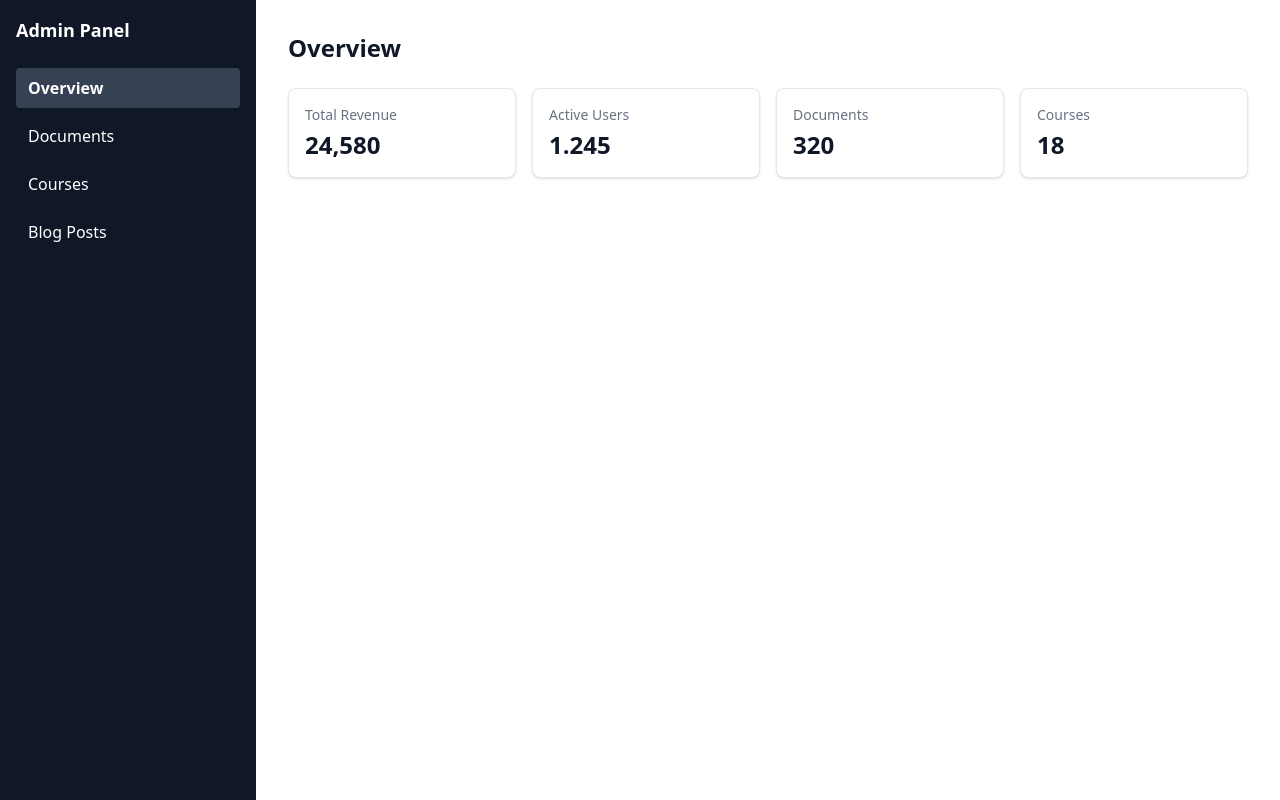
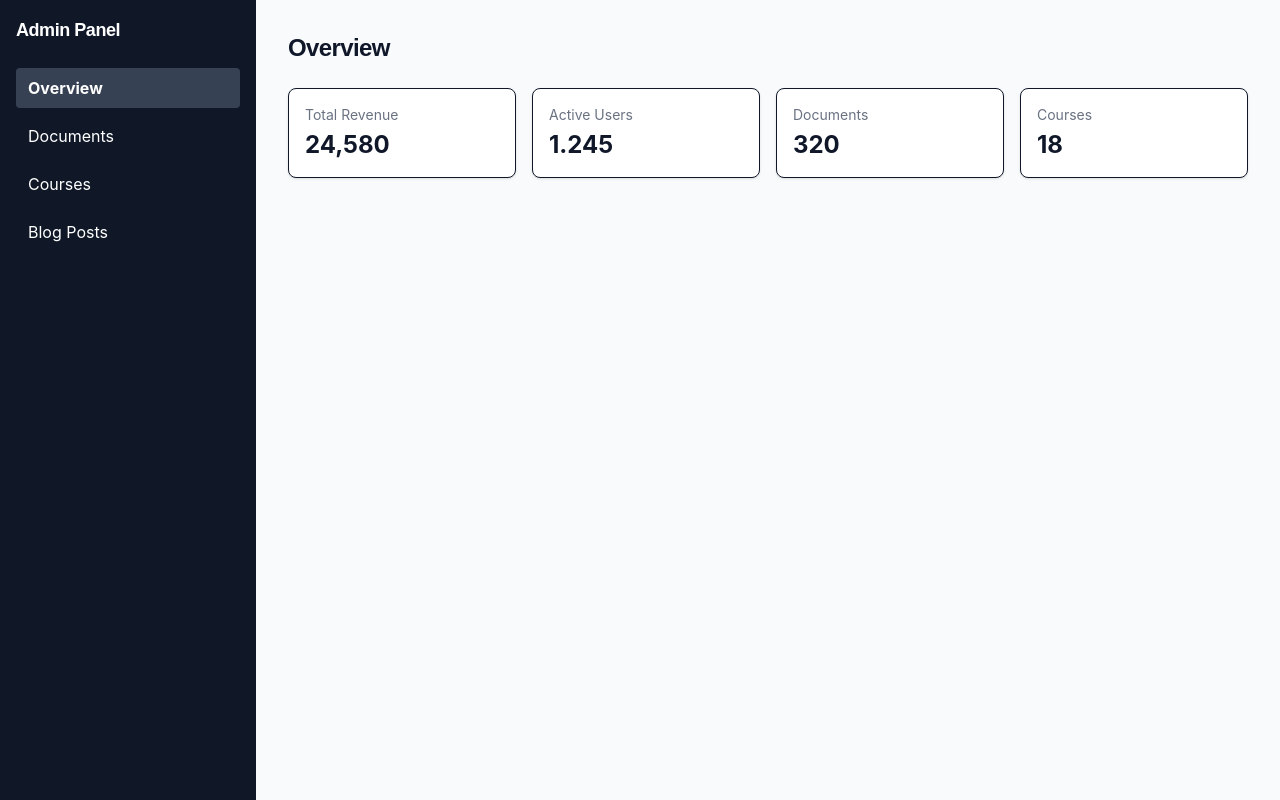
Before and after one commit to asotaku205/Docs4Study, a React (Vite) app in the folder client/: page /admin in a window 1280 px wide. Built offline with nearby package versions, Linux system fonts and the light colour scheme.

Commit message:
add 404 not found page and set up color ui

```diff
--- a/client/package.json
+++ b/client/package.json
@@ -33,6 +33,8 @@
     "eslint-plugin-react-hooks": "^7.0.1",
     "eslint-plugin-react-refresh": "^0.4.24",
     "globals": "^16.5.0",
+    "tailwindcss-animate": "^1.0.7",
+    "tw-animate-css": "^1.4.0",
     "vite": "^7.2.4"
   }
 }
--- a/client/src/App.jsx
+++ b/client/src/App.jsx
@@ -1,4 +1,5 @@
 import { Route, Switch, Link } from "wouter";
+import NotFound from "./pages/NotFound";
 import AdminDashboard from "./pages/AdminDashboard";
 import "./App.css";
 
@@ -25,7 +26,7 @@ function App() {
     <Switch>
       <Route path="/" component={HomePage} />
       <Route path="/admin" component={AdminDashboard} />
-      <Route>404 Page Not Found</Route>
+      <Route component={NotFound} />
     </Switch>
   );
 }
--- a/client/src/index.css
+++ b/client/src/index.css
@@ -1,33 +1,176 @@
 @import "tailwindcss";
+@import "tw-animate-css";
 
-@theme {
-  --color-primary: #1f2937;
-  --color-primary-foreground: #f9fafb;
-  --color-secondary: #f3f4f6;
-  --color-secondary-foreground: #1f2937;
-  --color-destructive: #ef4444;
-  --color-destructive-foreground: #ffffff;
-  --color-muted: #f3f4f6;
-  --color-muted-foreground: #6b7280;
-  --color-accent: #f3f4f6;
-  --color-accent-foreground: #1f2937;
-  --color-card: #ffffff;
-  --color-card-foreground: #1f2937;
-  --color-border: #e5e7eb;
-  --color-input: #e5e7eb;
-  --color-ring: #1f2937;
+@custom-variant dark (&:is(.dark *));
 
-  --radius-lg: 0.5rem;
-  --radius-md: 0.375rem;
-  --radius-sm: 0.25rem;
+@theme inline {
+  --radius-sm: calc(var(--radius) - 4px);
+  --radius-md: calc(var(--radius) - 2px);
+  --radius-lg: var(--radius);
+  --radius-xl: calc(var(--radius) + 4px);
+
+  /* Modern Blue Palette */
+  --color-background: hsl(var(--background));
+  --color-foreground: hsl(var(--foreground));
+
+  --color-card: hsl(var(--card));
+  --color-card-foreground: hsl(var(--card-foreground));
+
+  --color-popover: hsl(var(--popover));
+  --color-popover-foreground: hsl(var(--popover-foreground));
+
+  --color-primary: hsl(var(--primary));
+  --color-primary-foreground: hsl(var(--primary-foreground));
+
+  --color-secondary: hsl(var(--secondary));
+  --color-secondary-foreground: hsl(var(--secondary-foreground));
+
+  --color-muted: hsl(var(--muted));
+  --color-muted-foreground: hsl(var(--muted-foreground));
+
+  --color-accent: hsl(var(--accent));
+  --color-accent-foreground: hsl(var(--accent-foreground));
+
+  --color-destructive: hsl(var(--destructive));
+  --color-destructive-foreground: hsl(var(--destructive-foreground));
+
+  --color-border: hsl(var(--border));
+  --color-input: hsl(var(--input));
+  --color-ring: hsl(var(--ring));
+
+  --color-chart-1: hsl(var(--chart-1));
+  --color-chart-2: hsl(var(--chart-2));
+  --color-chart-3: hsl(var(--chart-3));
+  --color-chart-4: hsl(var(--chart-4));
+  --color-chart-5: hsl(var(--chart-5));
+
+  --color-sidebar: hsl(var(--sidebar));
+  --color-sidebar-foreground: hsl(var(--sidebar-foreground));
+  --color-sidebar-primary: hsl(var(--sidebar-primary));
+  --color-sidebar-primary-foreground: hsl(var(--sidebar-primary-foreground));
+  --color-sidebar-accent: hsl(var(--sidebar-accent));
+  --color-sidebar-accent-foreground: hsl(var(--sidebar-accent-foreground));
+  --color-sidebar-border: hsl(var(--sidebar-border));
+  --color-sidebar-ring: hsl(var(--sidebar-ring));
+
+  --font-sans: 'Inter', sans-serif;
+  --font-heading: 'Outfit', sans-serif;
+
+  --radius: 0.5rem;
+
+  --shadow-sm: 0 1px 2px 0 rgb(0 0 0 / 0.05);
+  --shadow: 0 1px 3px 0 rgb(0 0 0 / 0.1), 0 1px 2px -1px rgb(0 0 0 / 0.1);
+  --shadow-md: 0 4px 6px -1px rgb(0 0 0 / 0.1), 0 2px 4px -2px rgb(0 0 0 / 0.1);
+  --shadow-lg: 0 10px 15px -3px rgb(0 0 0 / 0.1), 0 4px 6px -4px rgb(0 0 0 / 0.1);
+  --shadow-xl: 0 20px 25px -5px rgb(0 0 0 / 0.1), 0 8px 10px -6px rgb(0 0 0 / 0.1);
 }
 
-* {
-  @apply border-gray-200;
+/* LIGHT MODE - Minimalist & Modern */
+:root {
+  /* Base - White / Very Light Gray */
+  --background: 210 40% 98%;
+  --foreground: 222 47% 11%; /* Deep Blue-Black */
+
+  /* Cards - Pure White */
+  --card: 0 0% 100%;
+  --card-foreground: 222 47% 11%;
+
+  /* Popover */
+  --popover: 0 0% 100%;
+  --popover-foreground: 222 47% 11%;
+
+  /* Primary - Deep Blue */
+  --primary: 222 47% 11%;
+  --primary-foreground: 210 40% 98%;
+
+  /* Secondary - Soft Gray Blue */
+  --secondary: 210 40% 96.1%;
+  --secondary-foreground: 222 47% 11%;
+
+  /* Muted - Gray */
+  --muted: 210 40% 96.1%;
+  --muted-foreground: 215 16% 47%;
+
+  /* Accent - Light Blue/Teal Touch */
+  --accent: 210 40% 96.1%;
+  --accent-foreground: 222 47% 11%;
+
+  /* Destructive */
+  --destructive: 0 84.2% 60.2%;
+  --destructive-foreground: 210 40% 98%;
+
+  /* Borders */
+  --border: 214 32% 91%;
+  --input: 214 32% 91%;
+  --ring: 222 47% 11%;
+
+  /* Sidebar */
+  --sidebar: 0 0% 100%;
+  --sidebar-foreground: 222 47% 11%;
+  --sidebar-primary: 222 47% 11%;
+  --sidebar-primary-foreground: 210 40% 98%;
+  --sidebar-accent: 210 40% 96.1%;
+  --sidebar-accent-foreground: 222 47% 11%;
+  --sidebar-border: 220 13% 91%;
+  --sidebar-ring: 217.2 91.2% 59.8%;
+
+  /* Charts */
+  --chart-1: 222 47% 11%;
+  --chart-2: 215 25% 27%;
+  --chart-3: 199 89% 48%;
+  --chart-4: 43 74% 66%;
+  --chart-5: 27 87% 67%;
+
+  --radius: 0.5rem;
 }
 
-body {
-  @apply bg-white text-gray-900;
-  margin: 0;
-  font-family: system-ui, -apple-system, BlinkMacSystemFont, 'Segoe UI', Roboto, 'Helvetica Neue', Arial, sans-serif;
+.dark {
+  --background: 222 47% 11%;
+  --foreground: 210 40% 98%;
+
+  --card: 222 47% 11%;
+  --card-foreground: 210 40% 98%;
+
+  --popover: 222 47% 11%;
+  --popover-foreground: 210 40% 98%;
+
+  --primary: 210 40% 98%;
+  --primary-foreground: 222 47% 11%;
+
+  --secondary: 217.2 32.6% 17.5%;
+  --secondary-foreground: 210 40% 98%;
+
+  --muted: 217.2 32.6% 17.5%;
+  --muted-foreground: 215 20.2% 65.1%;
+
+  --accent: 217.2 32.6% 17.5%;
+  --accent-foreground: 210 40% 98%;
+
+  --destructive: 0 62.8% 30.6%;
+  --destructive-foreground: 210 40% 98%;
+
+  --border: 217.2 32.6% 17.5%;
+  --input: 217.2 32.6% 17.5%;
+  --ring: 212.7 26.8% 83.9%;
+
+  --sidebar: 222 47% 11%;
+  --sidebar-foreground: 210 40% 98%;
+  --sidebar-primary: 210 40% 98%;
+  --sidebar-primary-foreground: 222 47% 11%;
+  --sidebar-accent: 217.2 32.6% 17.5%;
+  --sidebar-accent-foreground: 210 40% 98%;
+  --sidebar-border: 217.2 32.6% 17.5%;
+  --sidebar-ring: 217.2 91.2% 59.8%;
 }
+
+@layer base {
+  * {
+    @apply border-border;
+  }
+  body {
+    @apply font-sans antialiased bg-background text-foreground;
+  }
+  h1, h2, h3, h4, h5, h6 {
+    @apply font-heading font-medium tracking-tight;
+  }
+}
--- /dev/null
+++ b/client/src/pages/NotFound.jsx
@@ -0,0 +1,14 @@
+import React from "react";
+const NotFound = () => {
+    return (
+        <div className ="flex flex-col items-center justify-center min-h-screen bg-background text-center">
+            <img src="404_NotFound.png" alt="404 Not Found" className="max-w-full mb-4 w-96" />
+            <h1 className="font-bold m-4 text-6xl">404</h1>
+            <h2 className="text-xl mb-4">Trang bạn tìm kiếm không tồn tại</h2>
+            <button onClick={() => history.back()} className="px-4 py-2 bg-primary text-white rounded transition rounded-2xl hover:bg-blue-950 shadow-lg">Quay về Trang chủ</button>
+        </div>
+    );
+
+}
+
+export default NotFound;
```
Also changed, not shown: client/public/404_NotFound.png (added), 1 other file (tests, documents, lock files or other folders).
